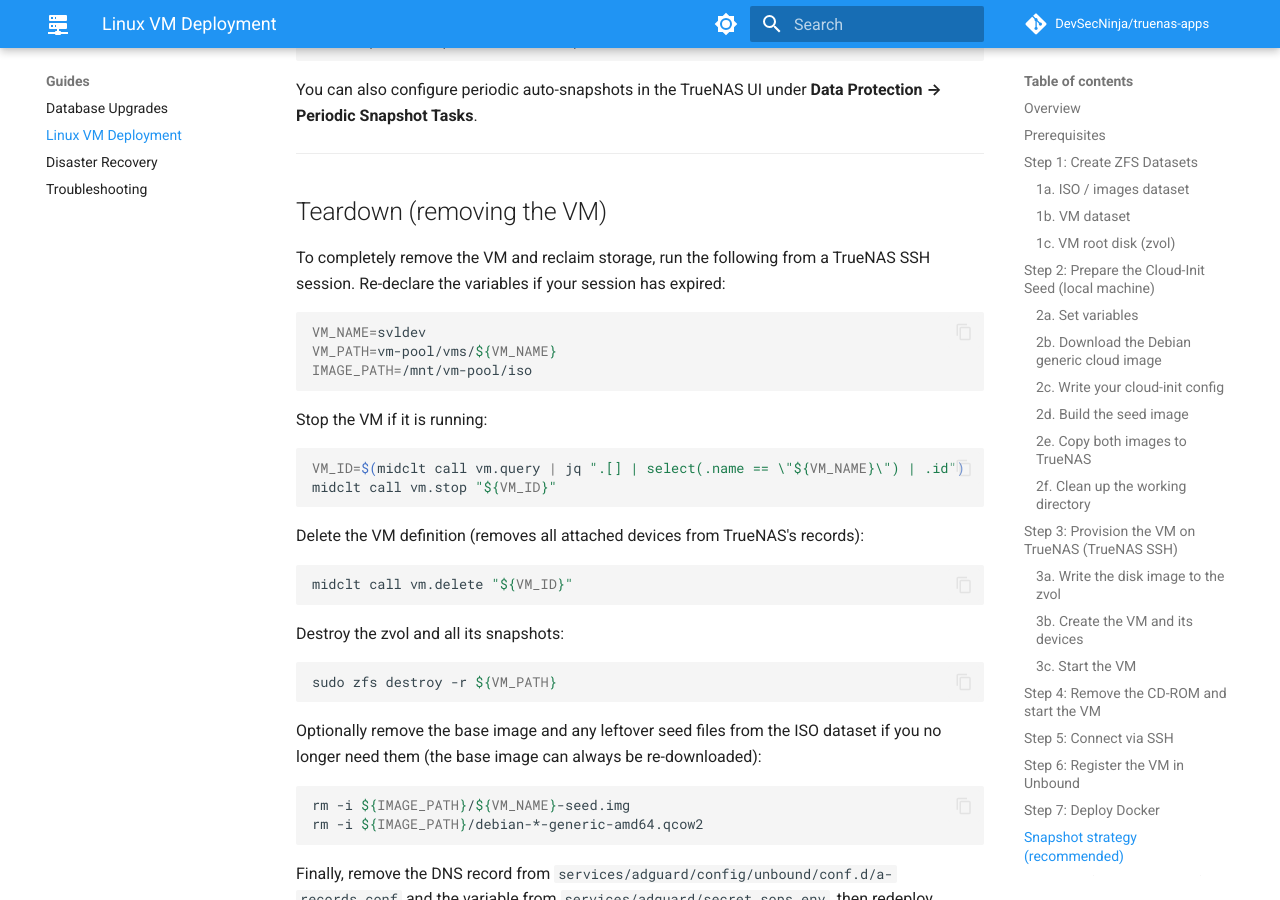
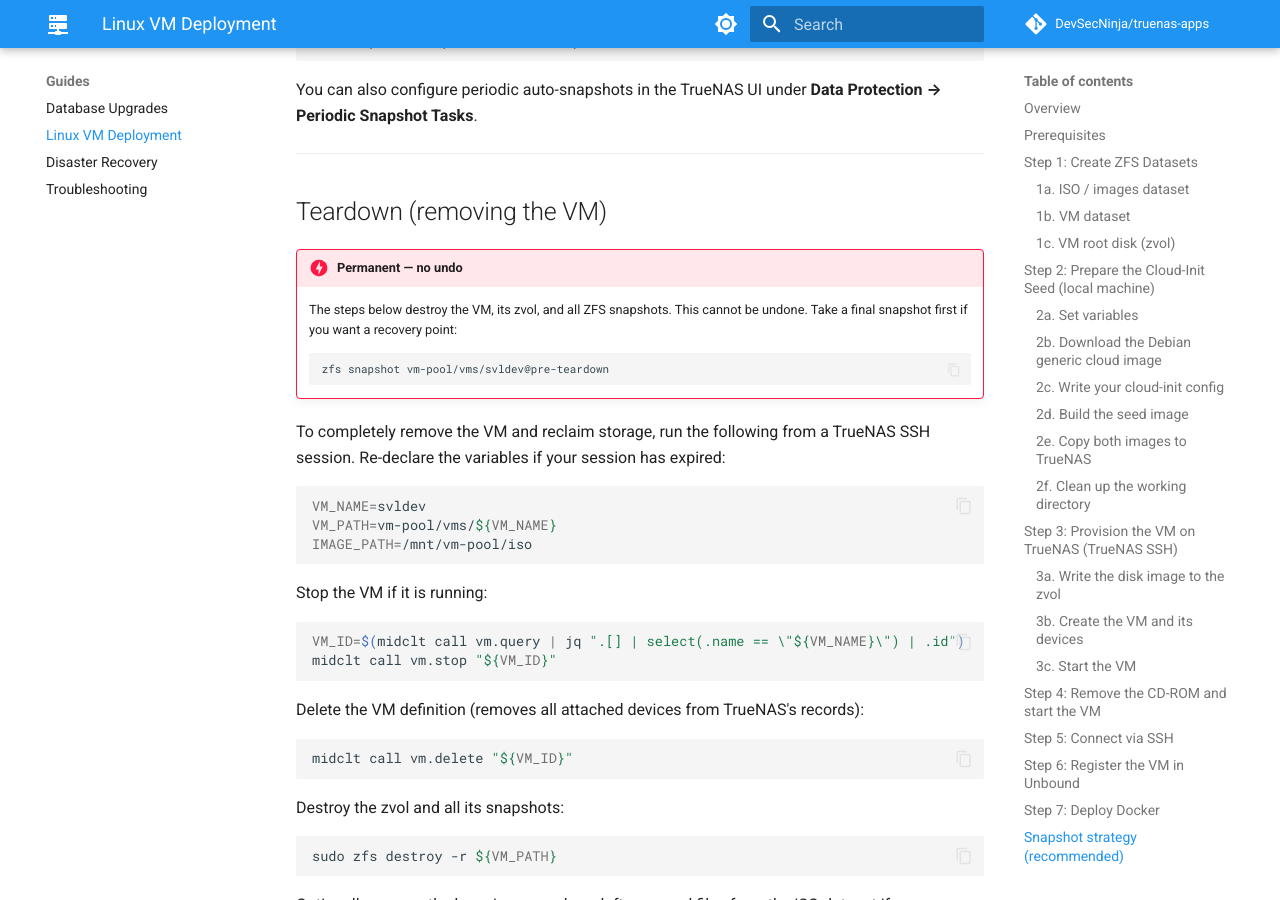
Before and after one commit to DevSecNinja/truenas-apps, an MkDocs documentation site: the page built from docs/VM-LINUX.md, in a window 1280 px wide and 900 px high, scrolled down 12613 px. Built offline with MkDocs 1.6.1 and Material for MkDocs 9.7.7, drawn with Linux system fonts in a browser that asks for light colours; comment, search, counter and statistics services are not loaded.

Commit message:
docs: add warning and snapshot instructions to VM teardown section

````diff
--- a/docs/VM-LINUX.md
+++ b/docs/VM-LINUX.md
@@ -550,6 +550,15 @@
 
 ## Teardown (removing the VM)
 
+<!-- dprint-ignore -->
+!!! danger "Permanent — no undo"
+    The steps below destroy the VM, its zvol, and all ZFS snapshots. This cannot be undone.
+    Take a final snapshot first if you want a recovery point:
+
+    ```sh
+    zfs snapshot vm-pool/vms/svldev@pre-teardown
+    ```
+
 To completely remove the VM and reclaim storage, run the following from a TrueNAS SSH session. Re-declare the variables if your session has expired:
 
 ```sh
````
